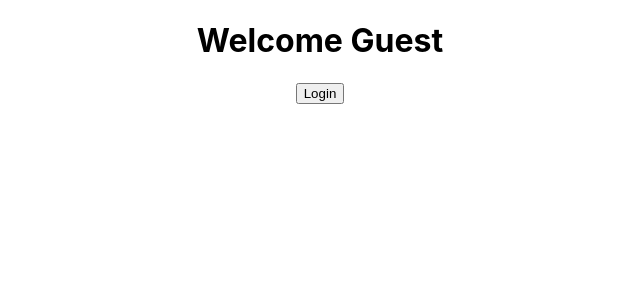
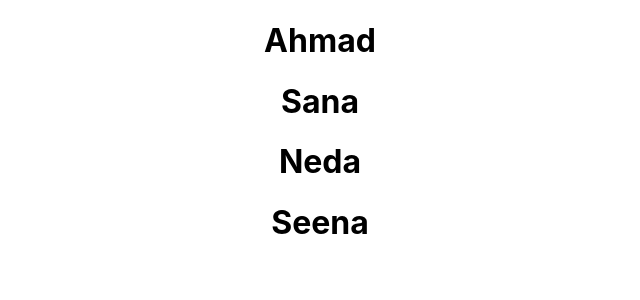
Before and after one commit to Adeena-Faizzad/react-tutorial-for-afghans, a React (Create React App) app: page / in a window 1280 px wide. Shown: the top 300 px of the page, without its empty margins (320-960 px from the left). Built offline with nearby package versions, Linux system fonts and the light colour scheme.

Commit message:
List Rendering with Key

```diff
--- a/src/App.js
+++ b/src/App.js
@@ -5,6 +5,7 @@ import Greet from './Components/Greet';
 import UseStateHook from './Components/UseStateHook';
 import EventHandlingParent from './Components/EventHandlingParent';
 import ConditionalRendering from './Components/ConditionalRendering';
+import ListRendering from './Components/ListRendering';
 
 function App() {
   return (
@@ -17,7 +18,8 @@ function App() {
       </Greet>
       <UseStateHook />
       <EventHandlingParent /> */}
-      <ConditionalRendering />
+      {/* <ConditionalRendering /> */}
+      <ListRendering />
     </div>
   );
 }
--- /dev/null
+++ b/src/Components/ListRendering.js
@@ -0,0 +1,17 @@
+import React from 'react'
+import {people} from './PeopleInfo.js' // named import
+import { nanoid } from 'nanoid' // unique id generator
+
+function ListRendering() {
+
+
+  return (
+    <div>
+        {
+            people.map(person => <h1 key={nanoid()}>{person}</h1>)
+        }
+    </div>
+  )
+}
+
+export default ListRendering
--- /dev/null
+++ b/src/Components/PeopleInfo.js
@@ -0,0 +1 @@
+export const people = ['Ahmad', 'Sana', 'Neda', 'Seena']
```
Also changed, not shown: 1 other file (tests, documents, lock files or other folders).
